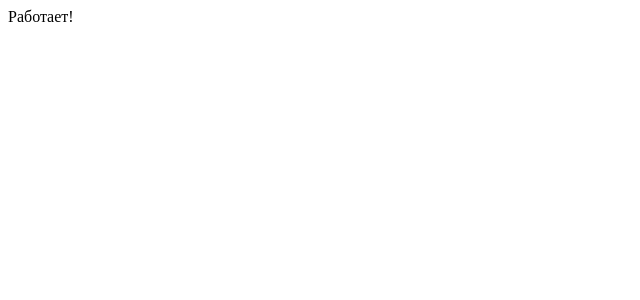
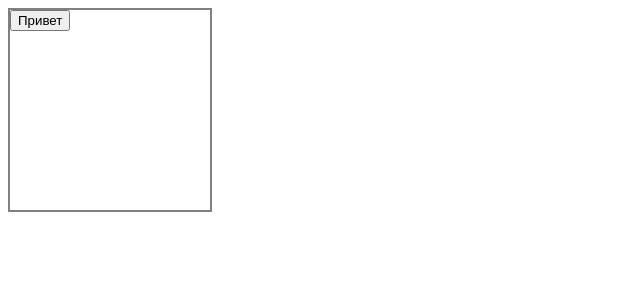
Before and after one commit to AleksandrErmolov/typescript-easy, a React (Create React App) app: page / in a window 1280 px wide. Shown: the top 300 px of the page, without its empty margins (0-640 px from the left). Built offline with nearby package versions, Linux system fonts and the light colour scheme.

Commit message:
add children

```diff
--- a/src/App.tsx
+++ b/src/App.tsx
@@ -1,8 +1,11 @@
 import React from 'react';
+import Card from './component/Card';
 
 const App =() => {
   return <div>
-    Работает!
+    <Card width='200px' height='200px'>
+      <button>Привет</button>
+    </Card>
   </div>;
 }
 
--- /dev/null
+++ b/src/component/Card.tsx
@@ -0,0 +1,15 @@
+import React from 'react';
+
+interface CardProps {
+    width?: string;
+    height?: string;
+    children?: React.ReactChild | React.ReactNode;
+}
+
+export default function Card({ width, height, children}:CardProps) {
+    return (<div style={{ width, height, border: "2px solid gray" }}>
+        { children }
+    </div>
+    )
+
+}
```
